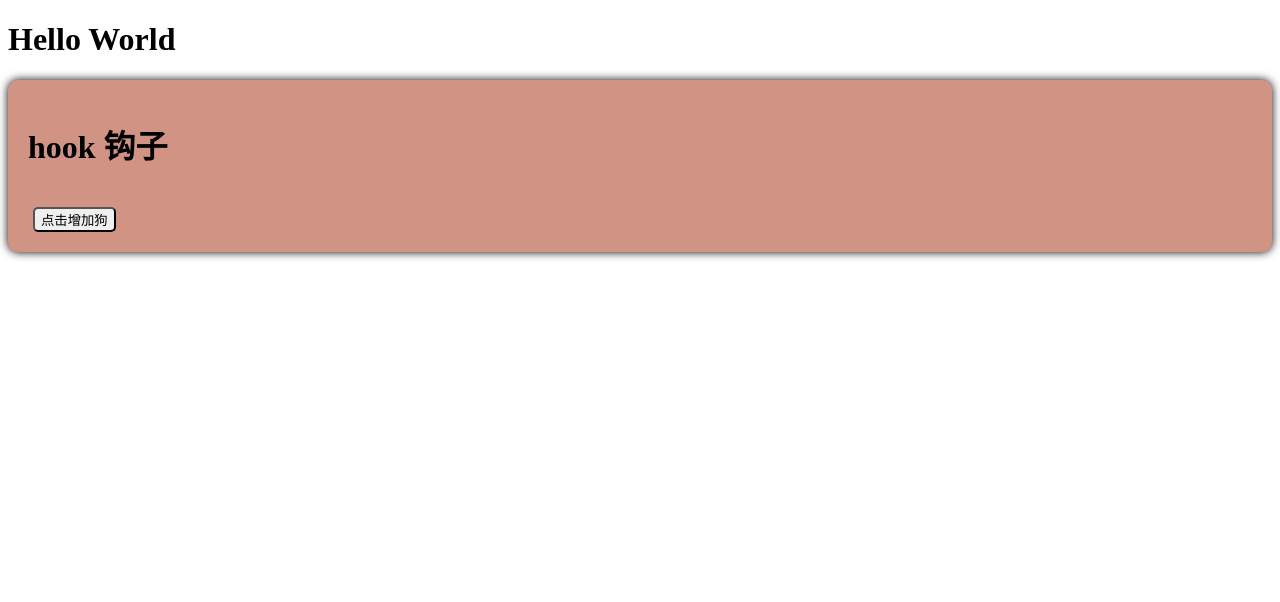
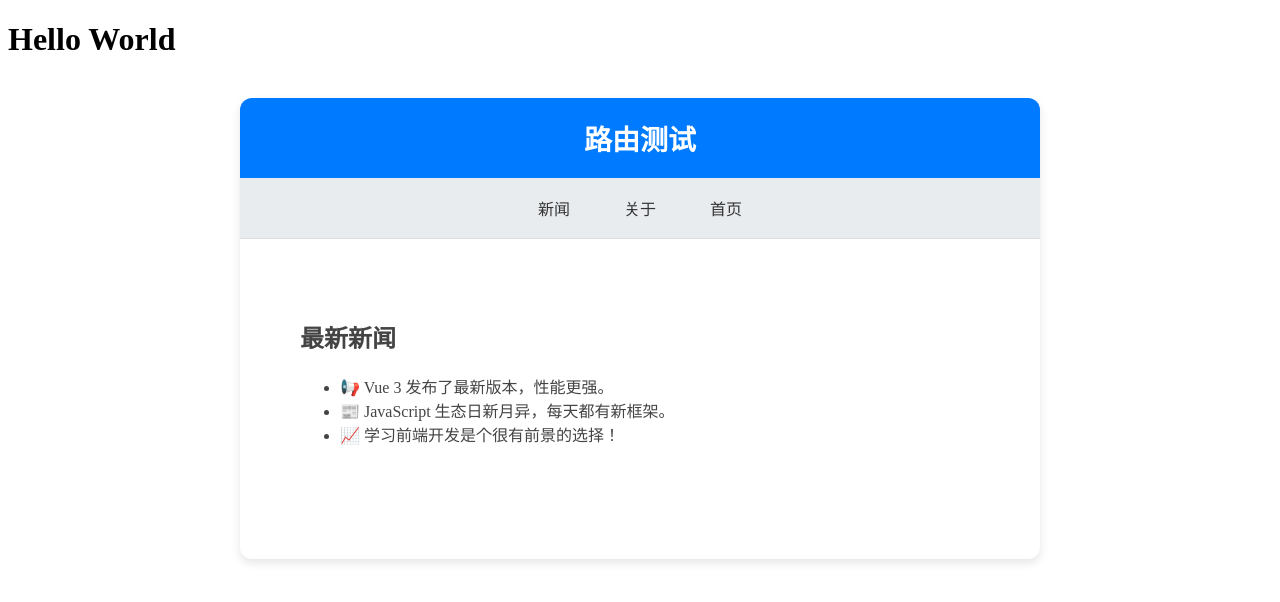
Before and after one commit to chaos-03x/vue-learning, a Vue app: page /news in a window 1280 px wide. Shown: the top 602 px of the page. Built offline with nearby package versions, Linux system fonts and the light colour scheme; the HTML template or start-up script is replaced by a standard one.

Commit message:
router learnning

```diff
--- a/package.json
+++ b/package.json
@@ -12,7 +12,8 @@
   },
   "dependencies": {
     "axios": "^1.9.0",
-    "vue": "^3.5.13"
+    "vue": "^3.5.13",
+    "vue-router": "^4.5.1"
   },
   "devDependencies": {
     "@tsconfig/node22": "^22.0.1",
--- a/src/App.vue
+++ b/src/App.vue
@@ -8,10 +8,23 @@
         <!-- <watch_1/>
         <watch_2/> -->
         <!-- <watchEffect/> -->
-         <!-- <ref/> -->
+        <!-- <ref/> -->
         <!-- <props text="这是一条来自App.vue的字符串" :list="personList"/> -->
         <!-- <lifecycle/> -->
-        <hooks/>
+        <!-- <hooks/> -->
+    </div>
+    <div class="router">
+        <h1>路由测试</h1>
+        <!-- 导航区 -->
+        <div class="navigate">
+            <RouterLink to="/home">新闻</RouterLink>
+            <RouterLink to="/news">关于</RouterLink>
+            <RouterLink to="/about">首页</RouterLink>
+        </div>
+        <!-- 展示区 -->
+        <div class="content">
+            <RouterView></RouterView>
+        </div>
     </div>
 
 </template>
@@ -29,6 +42,7 @@ import ref from './components/Ref_get_element.vue';
 import props from './components/Props_get_element.vue';
 import Lifecycle from './components/Lifecycle.vue'
 import hooks from './components/hooks.vue';
+import { RouterView, RouterLink } from 'vue-router'
 
 // 使用setup组件式API的情况下，不需要export default（Options API的写法）
 // export default {
@@ -37,8 +51,70 @@ import hooks from './components/hooks.vue';
 // }
 
 let personList = reactive([
-    {name:'zhang-san',age:11},
-    {name:'li-si',age:13},
-    {name:'wang-wu',age:16}
+    { name: 'zhang-san', age: 11 },
+    { name: 'li-si', age: 13 },
+    { name: 'wang-wu', age: 16 }
 ])
 </script>
+
+<style scoped>
+/* 通用样式重置和字体设置 */
+body {
+    margin: 0;
+    padding: 0;
+    font-family: 'Segoe UI', Tahoma, Geneva, Verdana, sans-serif;
+    background-color: #f4f4f4;
+}
+
+/* 主容器 */
+.router {
+    max-width: 800px;
+    margin: 40px auto;
+    background-color: #ffffff;
+    box-shadow: 0 4px 10px rgba(0, 0, 0, 0.1);
+    border-radius: 12px;
+    overflow: hidden;
+}
+
+/* 标题样式 */
+.router h1 {
+    background-color: #007bff;
+    color: white;
+    padding: 20px;
+    margin: 0;
+    text-align: center;
+    font-size: 28px;
+}
+
+/* 导航区 */
+.navigate {
+    display: flex;
+    justify-content: center;
+    background-color: #e9ecef;
+    padding: 12px 0;
+    gap: 30px;
+    border-bottom: 1px solid #ddd;
+}
+
+.navigate a {
+    text-decoration: none;
+    color: #333;
+    font-weight: 500;
+    padding: 6px 12px;
+    border-radius: 6px;
+    transition: background-color 0.3s, color 0.3s;
+}
+
+.navigate a:hover {
+    background-color: #007bff;
+    color: white;
+}
+
+/* 内容展示区 */
+.content {
+    padding: 30px;
+    min-height: 200px;
+    color: #444;
+    font-size: 16px;
+}
+</style>
--- /dev/null
+++ b/src/components/router/A/About.vue
@@ -0,0 +1,12 @@
+<template>
+  <div class="content">
+    <h2>关于本项目</h2>
+    <p>- 作者：Chaos</p>
+    <p>- 项目目的：练习 Vue 3、Vue Router 和基础样式编写。</p>
+    <p>- 项目结构简洁清晰，便于理解和扩展。</p>
+  </div>
+</template>
+
+<script setup>
+// 无需特殊逻辑
+</script>
--- /dev/null
+++ b/src/components/router/A/Home.vue
@@ -0,0 +1,11 @@
+<template>
+  <div class="content">
+    <h2>欢迎来到首页</h2>
+    <p>这是一个使用 Vue 3 + Vue Router 创建的简单学习项目。</p>
+    <p>你可以点击上方的导航来查看不同的页面内容。</p>
+  </div>
+</template>
+
+<script setup>
+// 无需特殊逻辑
+</script>
--- /dev/null
+++ b/src/components/router/A/News.vue
@@ -0,0 +1,14 @@
+<template>
+  <div class="content">
+    <h2>最新新闻</h2>
+    <ul>
+      <li>📢 Vue 3 发布了最新版本，性能更强。</li>
+      <li>📰 JavaScript 生态日新月异，每天都有新框架。</li>
+      <li>📈 学习前端开发是个很有前景的选择！</li>
+    </ul>
+  </div>
+</template>
+
+<script setup>
+// 无需特殊逻辑
+</script>
--- /dev/null
+++ b/src/router/index.ts
@@ -0,0 +1,33 @@
+/**
+ * 创建并暴露路由
+ */
+
+// 引入 createRouter
+import { createRouter, createWebHistory } from "vue-router";
+
+// 引入组件
+import Home from '../components/router/A/Home.vue'
+import News from '../components/router/A/News.vue'
+import About from '../components/router/A/About.vue'
+
+// 创建路由器
+const router = createRouter({
+    history: createWebHistory(),
+    routes: [
+        {
+            path: '/home',
+            component: Home
+        },
+        {
+            path: '/news',
+            component: News
+        },
+        {
+            path: '/about',
+            component: About
+        }
+    ]
+})
+
+// 暴露router
+export default router
```
Also changed, not shown: src/main.ts (+10 -1 lines), 1 other file (tests, documents, lock files or other folders).
